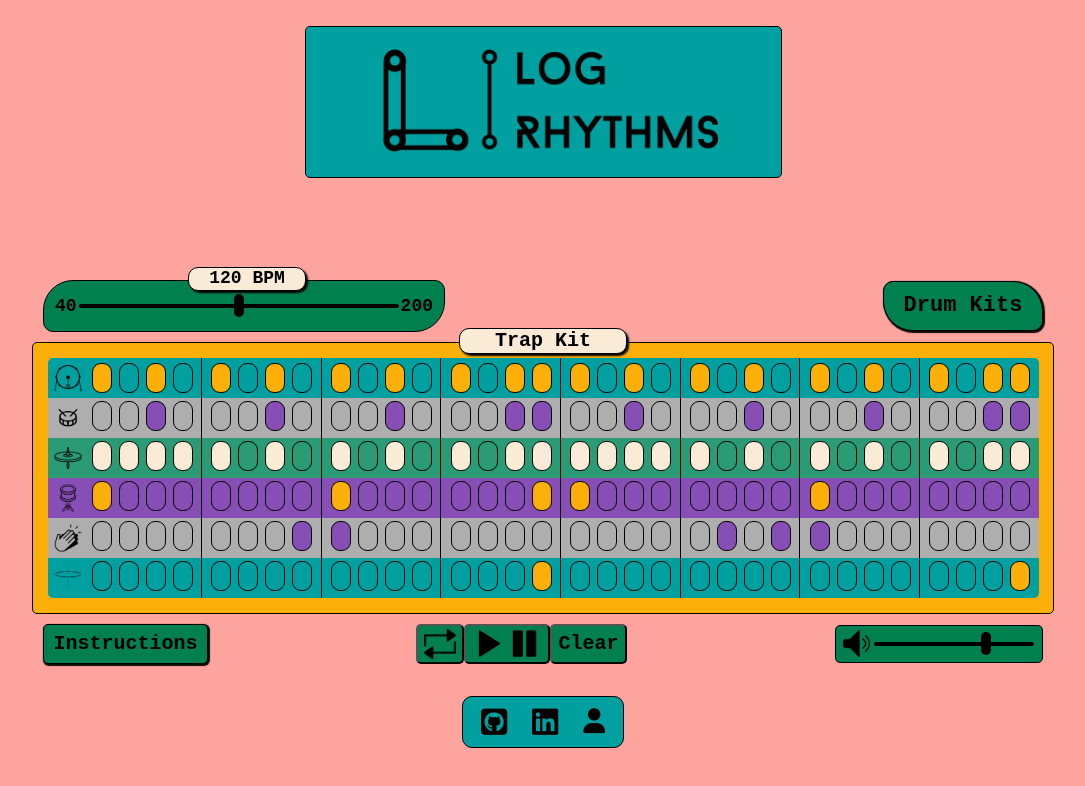
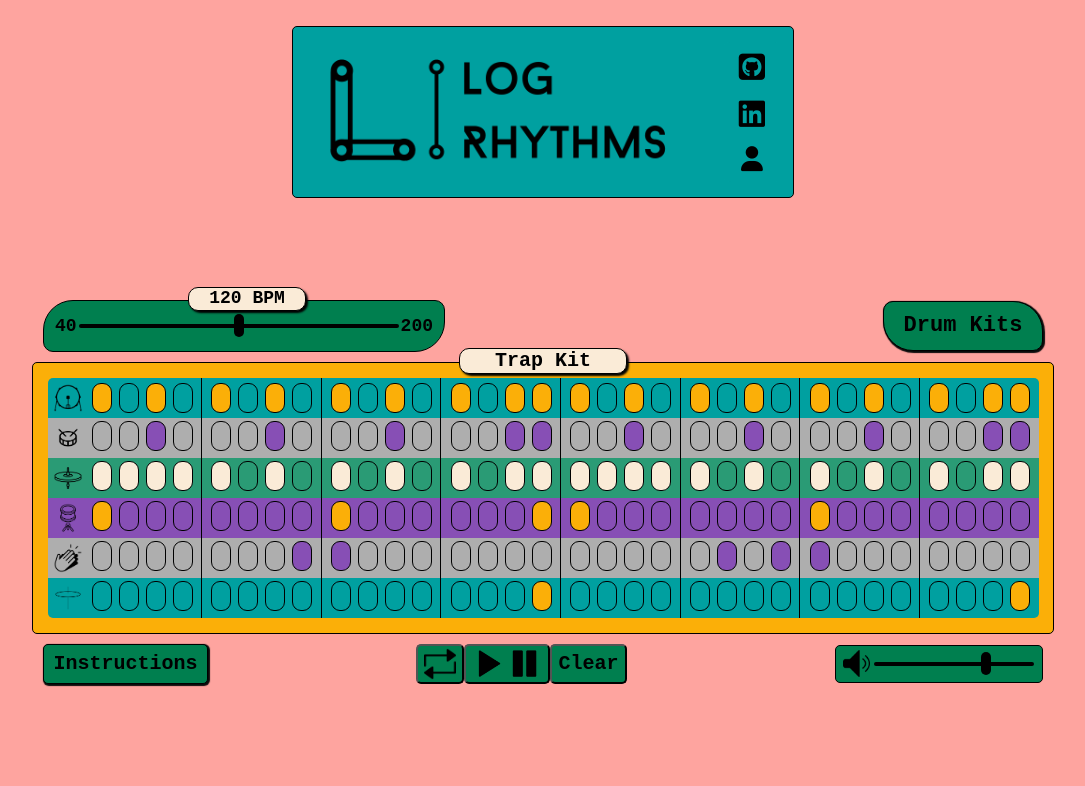
Before and after one commit to Colemartindale/Log-Rhythms, a website built with webpack: page index.html in a window 1280 px wide. Shown: the whole page, without its empty margins (97-1182 px from the left). Built offline with nearby package versions, Linux system fonts and the light colour scheme; files whose address does not match are found by name.

Commit message:
Minor design changes

```diff
--- a/index.html
+++ b/index.html
@@ -17,6 +17,17 @@
   <body>
     <div class="title-logo-container">
       <img src="./assets/logos/LRlogofull.png" class="logo">
+      <div class="links-container">
+        <a href="https://github.com/Colemartindale/Log-Rhythms">
+          <i class="fa-brands fa-github-square link"></i>
+        </a>
+        <a href="https://www.linkedin.com/in/cole-martindale-385045147/">
+          <i class="fa-brands fa-linkedin link"></i>
+              </a>
+        <a href="https://colemartindale.me/">
+          <i class="fa-solid fa-user link"></i>
+        </a>
+      </div>
     </div>
 
     <div class="slider-dropdown-container">
@@ -771,17 +782,7 @@
       </div>
     </div>
 
-    <div class="links-container">
-      <a href="https://github.com/Colemartindale/Log-Rhythms">
-        <i class="fa-brands fa-github-square link"></i>
-      </a>
-      <a href="https://www.linkedin.com/in/cole-martindale-385045147/">
-        <i class="fa-brands fa-linkedin link"></i>
-            </a>
-      <a href="https://colemartindale.me/">
-        <i class="fa-solid fa-user link"></i>
-      </a>
-    </div>
+
   </body>
 
 </html>
--- a/src/index.scss
+++ b/src/index.scss
@@ -13,11 +13,12 @@ body {
 .title-logo-container {
     display: flex;
     background-size: auto;
-    justify-content: center;
+    justify-content: space-between;
+    padding: 10px;
     align-items: center;
     background-color: #00a0a0;
     margin: auto;
-    width: 475px;
+    width: 480px;
     height: 150px;
     border: 1px solid black;
     margin-top: 2%;
--- a/src/styles/playback-controls.scss
+++ b/src/styles/playback-controls.scss
@@ -210,15 +210,12 @@
     display: flex;
     justify-content: space-between;
     align-items: center;
-    margin: auto;
-    margin-top: 10px;
-    width: 140px;
+    height: 80%;
     border-radius: 10px;
     padding: 10px;
     position: relative;
     background-color: #00a0a0;
-    border: 1px solid black;
-    margin-top: 2rem;
+    flex-direction: column;
 
     a {
         margin-left: .5rem;
```
Also changed, not shown: dist/main.css.
